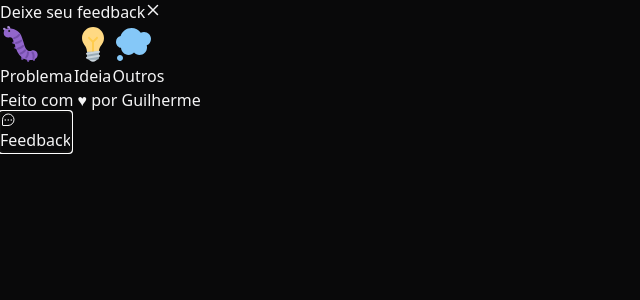
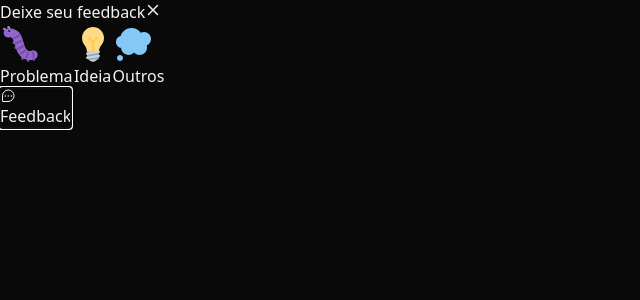
Before and after one commit to guilhermeleocadio/NLWReturnImpulse-Frontend, a React (Vite) app: page / in a window 1280 px wide. Both pictures are taken after a click on the button "Feedback". Shown: the top 300 px of the page, without its empty margins (0-640 px from the left). Built offline with nearby package versions, Linux system fonts and the light colour scheme.

Commit message:
continuando

```diff
--- a/src/components/CloseButton.tsx
+++ b/src/components/CloseButton.tsx
@@ -3,8 +3,8 @@ import { X } from "phosphor-react"
 
 export function CloseButtom(){
     return(
-        <Popover.Button className="top-5 right-5 text-zinc-400 hover:text-zinc-100">
-            <X weight="bold" className="w-4 h-4"></X>
+        <Popover.Button className="top-5 right-5 text-zinc-400 hover:text-zinc-100 ">
+            <X weight="bold" className="w-4 h-4 "></X>
 
         </Popover.Button>
 
--- a/src/components/WidgetForm.tsx
+++ b/src/components/WidgetForm.tsx
@@ -69,7 +69,7 @@ export function WidgetForm(){
             </div>
 
             <footer className="text-xs text-neutral-400">
-             Feito com ♥ por <a className="underline underline-offset-2" href="">Guilherme</a>
+             {/* Feito com ♥ por <a className="underline underline-offset-2" href="https://github.com/">Guilherme</a> */}
             </footer>
 
         </div>
```
